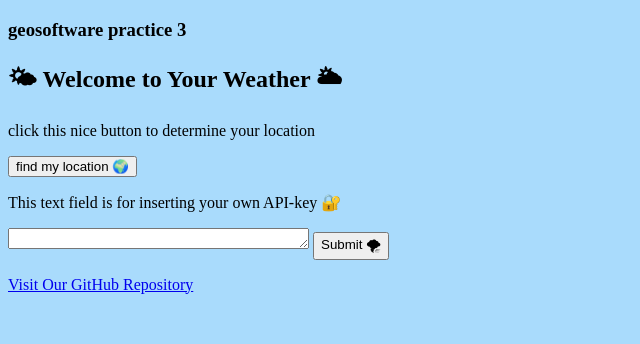
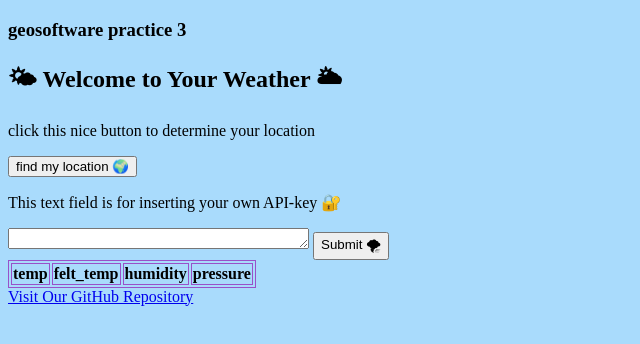
Before and after one commit to OTI2020/geosoft1_2021, a plain HTML site: page Uebung_3/index.html in a window 1280 px wide. Shown: the whole page, without its empty margins (0-640 px from the left). Drawn offline with Linux system fonts and the light colour scheme.

Commit message:
add table for output

```diff
--- a/Uebung_3/index.html
+++ b/Uebung_3/index.html
@@ -3,6 +3,11 @@
         <head>
             <meta charset="UTF-8">
             <title> Your Wether 🌦	🌧	🌨	🌩 </title>
+            <style>
+                table, th, td {
+                  border: 1px solid rgb(153, 81, 201)
+                }
+            </style>
             <h3> geosoftware practice 3 </h3>
             <h2> 🌤 Welcome to Your Weather  🌥	</h2>
             <!-- 🖐 Hello tutor 🖐 -->
@@ -20,13 +25,14 @@
             <button type="button" onclick="get_input()" placeholder="Enter Your key">Submit 🌪 </button>
 
             <!--Output of the weather data-->
-            <div>
-                <p id="date"></p>
-                <p id="temp"></p>
-                <p id="felt_temp"></p>
-                <p id="humidity"></p>
-                <p id="speed"></p>
-            </div>
+            <table id="table_1">
+                <tr>
+                    <th id="temp">temp</th>
+                    <th id="felt_temp">felt_temp</th>
+                    <th id="humidity">humidity</th>
+                    <th id="pressure">pressure</th>
+                </tr>
+            </table>
 
             <!-- getting stressed-->
             <script defer type="text/javascript" src="main_3.js"></script>
```
